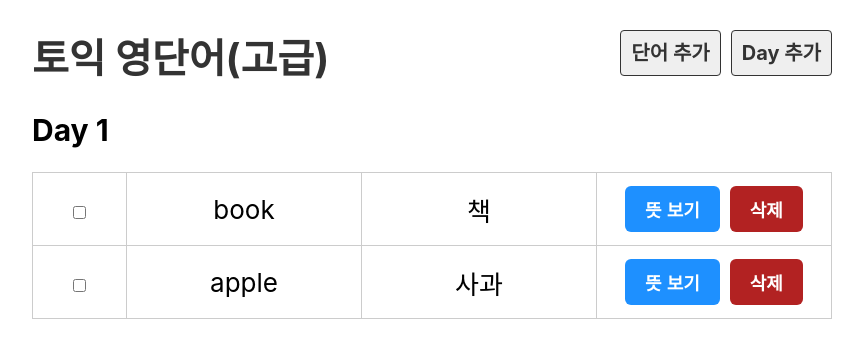
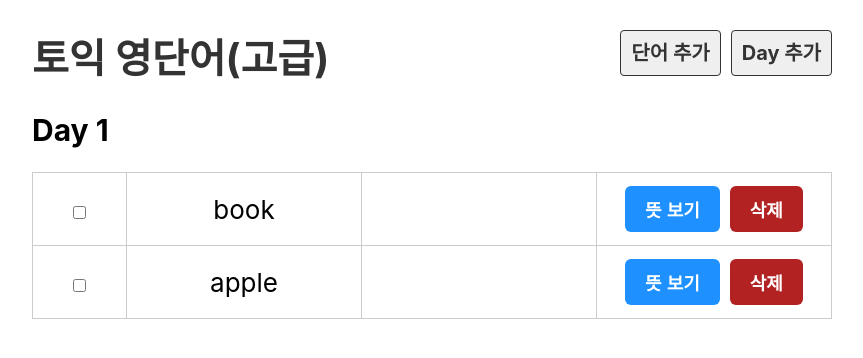
Before and after one commit to rowooncoding/voca-react, a React (Create React App) app: page /day/1 in a window 1280 px wide. Shown: the top 358 px of the page, without its empty margins (208-1071 px from the left). Built offline with nearby package versions, Linux system fonts and the light colour scheme.

Commit message:
[추가] 토글추가

```diff
--- a/src/component/Day.js
+++ b/src/component/Day.js
@@ -1,5 +1,6 @@
 import { useParams } from "react-router-dom";
 import dummy from "../database/data.json";
+import Word from "./Word";
 export default function Day() {
   const { day } = useParams();
   const wordList = dummy.words.filter((word) => word.day === +day);
@@ -9,17 +10,7 @@
       <table>
         <tbody>
           {wordList.map((word) => (
-            <tr key={word.id}>
-              <td>
-                <input type="checkbox" />
-              </td>
-              <td>{word.eng}</td>
-              <td>{word.kor}</td>
-              <td>
-                <button>뜻 보기</button>
-                <button className="btn_del">삭제</button>
-              </td>
-            </tr>
+            <Word word={word} key={word.id} />
           ))}
         </tbody>
       </table>
--- /dev/null
+++ b/src/component/Word.js
@@ -0,0 +1,21 @@
+import { useState } from "react";
+
+export default function Word({ word }) {
+  const [isShow, setIsShow] = useState(false);
+  function toogleShow() {
+    setIsShow(!isShow);
+  }
+  return (
+    <tr>
+      <td>
+        <input type="checkbox" />
+      </td>
+      <td>{word.eng}</td>
+      <td>{isShow && word.kor}</td>
+      <td>
+        <button onClick={toogleShow}>뜻 {isShow ? "숨기기" : "보기"}</button>
+        <button className="btn_del">삭제</button>
+      </td>
+    </tr>
+  );
+}
```
